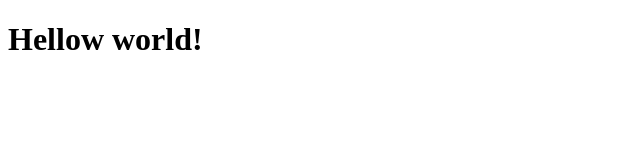
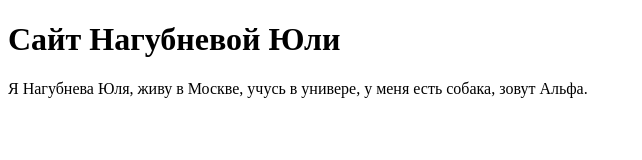
Before and after one commit to nagubneva/nagubneva.github.io, a plain HTML site: page index.html in a window 1280 px wide. Shown: the whole page, without its empty margins (0-642 px from the left). Drawn offline with Linux system fonts and the light colour scheme.

Commit message:
Добавила опиасание

```diff
--- a/index.html
+++ b/index.html
@@ -6,7 +6,8 @@
 </head>
 
 <body>
-  <h1> Hellow world! </h1>
+  <h1>Сайт Нагубневой Юли</h1>
+  <p>Я Нагубнева Юля, живу в Москве, учусь в универе, у меня есть собака, зовут Альфа.</p>
 </body>
 
 </html>
```
